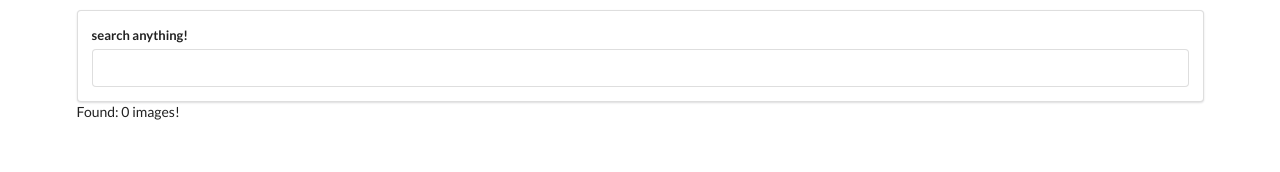
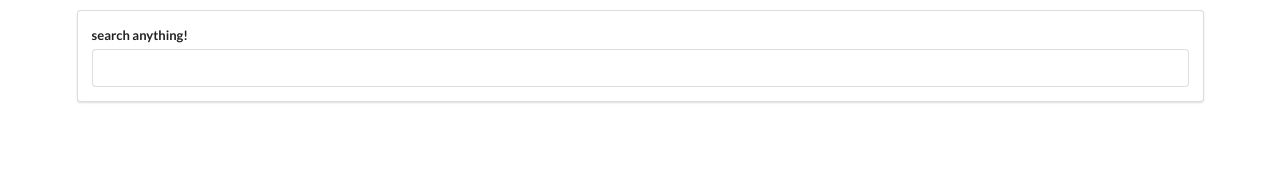
Before and after one commit to h1mmeister/Understanding_React, a React (Create React App) app in the folder pics/: page / in a window 1280 px wide. Shown: the top 172 px of the page. Built offline with nearby package versions, Linux system fonts and the light colour scheme.

Commit message:
phase 1 of pics project is completed

```diff
--- a/pics/src/components/App.js
+++ b/pics/src/components/App.js
@@ -3,6 +3,7 @@
 import React from "react";
 import unsplash from "../api/unsplash";
 import SearchBar from "./SearchBar";
+import ImageList from "./ImageList";
 
 // const App = () => {
 //   return (
@@ -29,7 +30,7 @@
     return (
       <div className="ui container" style={{ marginTop: "10px" }}>
         <SearchBar onSubmit={this.onSearchSubmit} />
-        Found: {this.state.images.length} images!
+        <ImageList images={this.state.images} />
       </div>
     );
   }
--- /dev/null
+++ b/pics/src/components/ImageList.js
@@ -0,0 +1,12 @@
+/* eslint-disable */
+
+import React from "react";
+
+const ImageList = (props) => {
+  const images = props.images.map(({ description, id, urls }) => {
+    return <img alt={description} key={id} src={urls.regular} />;
+  });
+  return <div>{images}</div>;
+};
+
+export default ImageList;
```
Also changed, not shown: 1 other file (tests, documents, lock files or other folders).
